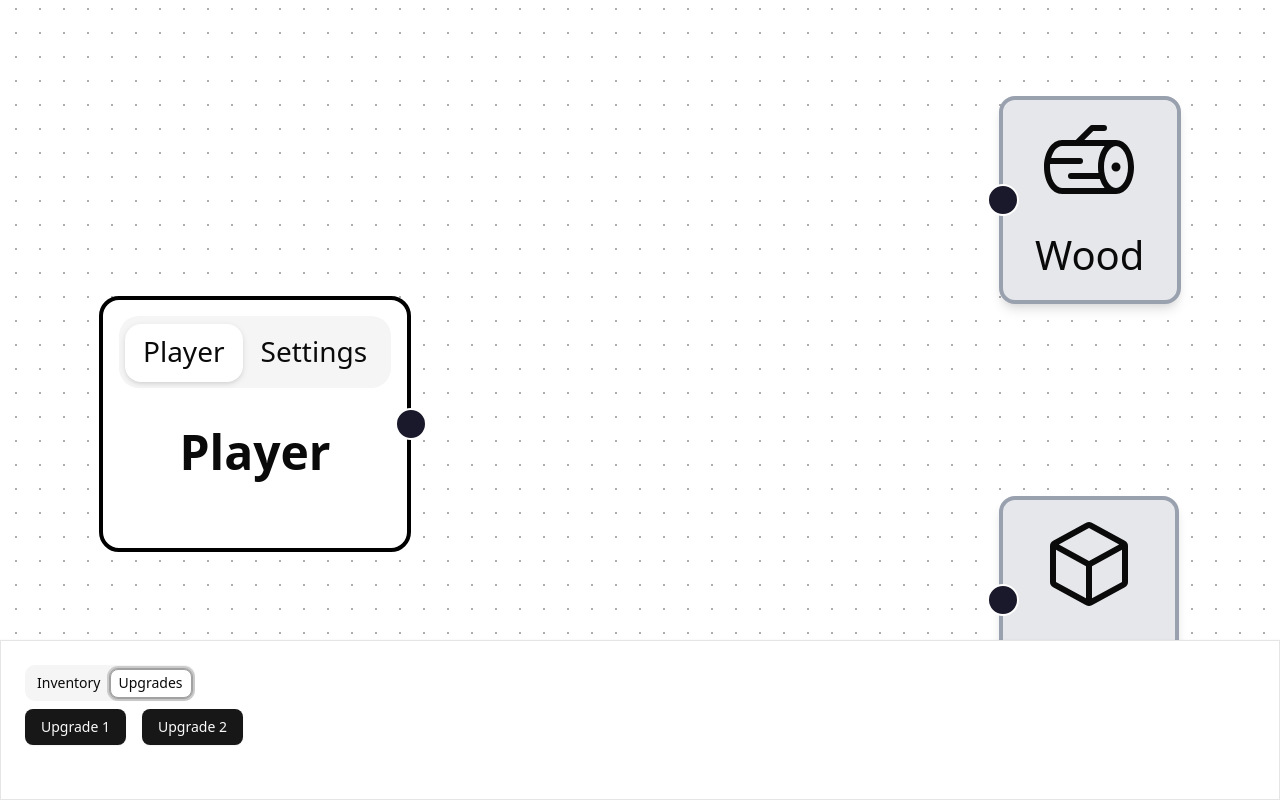
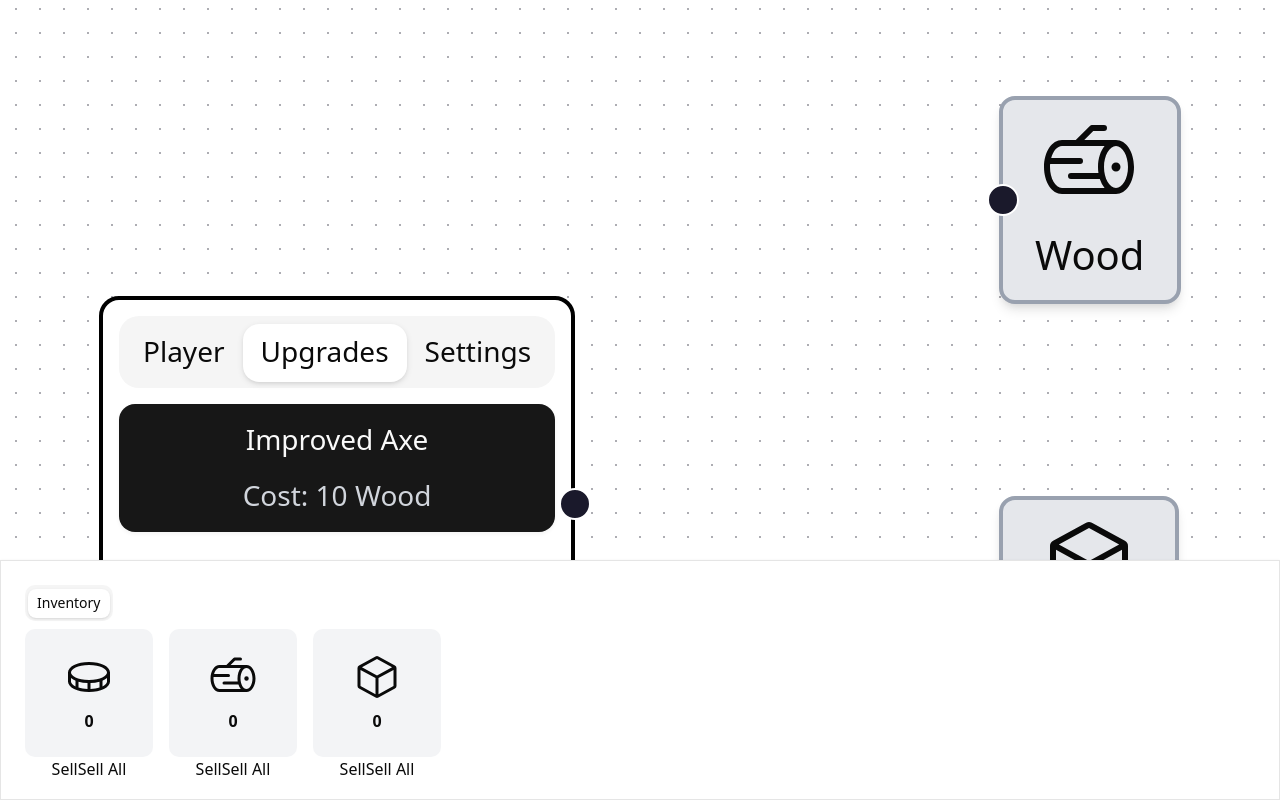
Before and after one commit to Patrickroelofs/solaris, a React (Vite) app: page / in a window 1280 px wide. Both pictures are taken after a click on the tab "Upgrades". Built offline with nearby package versions, Linux system fonts and the light colour scheme.

Commit message:
feat: integrate upgrade functionality into resource management and player node

```diff
--- a/src/game/Game.tsx
+++ b/src/game/Game.tsx
@@ -14,6 +14,7 @@ import { Resources } from "@/enums/Resources";
 import { useFlowStore } from "@/store/flowStore";
 import { playerStore } from "@/store/playerStore.ts";
 import { resourceStore } from "@/store/resourceStore";
+import { upgradeStore } from "@/store/upgradeStore";
 import Inventory from "./Inventory";
 import PlayerNode from "./nodes/PlayerNode";
 import ResourceNode from "./nodes/ResourceNode";
@@ -28,6 +29,7 @@ function Flow() {
 		useFlowStore();
 
 	const player = playerStore();
+	const upgrades = upgradeStore();
 
 	const addResource = resourceStore((state) => state.addResource);
 
@@ -63,13 +65,28 @@ function Flow() {
 
 	useEffect(() => {
 		const interval = setInterval(() => {
+			const actionMultiplier = upgrades
+				.getAllUpgrades()
+				.reduce(
+					(acc, upgrade) =>
+						upgrade.unlocked
+							? player.currentAction === upgrade.resource
+								? acc * upgrade.multiplier
+								: acc
+							: acc,
+					1,
+				);
+
 			if (player.currentAction) {
-				addResource(Resources[player.currentAction], "1");
+				addResource(
+					Resources[player.currentAction],
+					actionMultiplier.toString(),
+				);
 			}
 		}, 1000);
 
 		return () => clearInterval(interval);
-	}, [addResource, player.currentAction]);
+	}, [addResource, player.currentAction, upgrades.getAllUpgrades]);
 
 	return (
 		<ReactFlow
--- a/src/game/Inventory.tsx
+++ b/src/game/Inventory.tsx
@@ -18,12 +18,11 @@ import {
 	TooltipTrigger,
 } from "@/components/ui/tooltip";
 import { Resources } from "@/enums/Resources";
+import { arrayNum } from "@/number";
 import { resourceStore } from "@/store/resourceStore";
-import { upgradeStore } from "@/store/upgradeStore.ts";
 
 function Inventory() {
 	const resources = resourceStore();
-	const upgrades = upgradeStore();
 
 	return (
 		<Card className="absolute bottom-0 left-0 w-full max-h-[30dvh] min-h-[20dvh] rounded-none overflow-scroll">
@@ -31,7 +30,6 @@ function Inventory() {
 				<Tabs defaultValue="inventory">
 					<TabsList>
 						<TabsTrigger value="inventory">Inventory</TabsTrigger>
-						<TabsTrigger value="upgrades">Upgrades</TabsTrigger>
 					</TabsList>
 
 					<TabsContent value="inventory">
@@ -57,7 +55,10 @@ function Inventory() {
 														<ContextMenuSubContent>
 															<ContextMenuItem
 																onClick={() => {
-																	resources.sellResource(resource.label, "all");
+																	resources.sellResource(
+																		resource.label,
+																		arrayNum("1"),
+																	);
 																}}
 															>
 																Sell All
@@ -75,23 +76,6 @@ function Inventory() {
 							})}
 						</div>
 					</TabsContent>
-					<TabsContent value="upgrades">
-						<div className="flex gap-4">
-							{upgrades.getAllUpgrades().map((upgrade) => {
-								return (
-									<Button
-										key={upgrade.id}
-										disabled={upgrade.unlocked}
-										onClick={() => {
-											upgrades.buyUpgrade(upgrade.id);
-										}}
-									>
-										{upgrade.name}
-									</Button>
-								);
-							})}
-						</div>
-					</TabsContent>
 				</Tabs>
 			</CardContent>
 		</Card>
--- a/src/game/nodes/PlayerNode.tsx
+++ b/src/game/nodes/PlayerNode.tsx
@@ -8,10 +8,12 @@ import { Tabs, TabsContent, TabsList, TabsTrigger } from "@/components/ui/tabs";
 import CustomHandle from "@/handles/CustomHandle.tsx";
 import { gameStore } from "@/store/gameStore";
 import { playerStore } from "@/store/playerStore.ts";
+import { upgradeStore } from "@/store/upgradeStore";
 
 export default function PlayerNode() {
 	const playerName = playerStore((state) => state.playerName);
 	const changePlayerName = playerStore((state) => state.setPlayerName);
+	const upgrades = upgradeStore();
 
 	return (
 		<Tabs
@@ -20,6 +22,7 @@ export default function PlayerNode() {
 		>
 			<TabsList className="w-full">
 				<TabsTrigger value="player">Player</TabsTrigger>
+				<TabsTrigger value="upgrades">Upgrades</TabsTrigger>
 				<TabsTrigger value="settings">Settings</TabsTrigger>
 			</TabsList>
 			<TabsContent value="player">
@@ -51,6 +54,27 @@ export default function PlayerNode() {
 					</Button>
 				</div>
 			</TabsContent>
+			<TabsContent value="upgrades">
+				<div className="flex gap-4 flex-col">
+					{upgrades.getAllUpgrades().map((upgrade) => {
+						return (
+							<Button
+								key={upgrade.id}
+								disabled={upgrade.unlocked}
+								onClick={() => {
+									upgrades.buyUpgrade(upgrade.id, upgrade.resource);
+								}}
+								className="flex flex-col h-auto"
+							>
+								<span>{upgrade.name}</span>
+								<span className="text-sm text-gray-300">
+									Cost: {upgrade.cost} {upgrade.resource}
+								</span>
+							</Button>
+						);
+					})}
+				</div>
+			</TabsContent>
 
 			<CustomHandle
 				connectioncount={1}
--- a/src/store/resourceStore.ts
+++ b/src/store/resourceStore.ts
@@ -11,7 +11,7 @@ type ResourceStore = {
 
 type ResourceActions = {
 	addResource: (resource: ResourcesType, amount: string) => void;
-	sellResource: (resource: ResourcesType, amount: number[] | "all") => void;
+	sellResource: (resource: ResourcesType, amount: number[]) => void;
 	resetResourceStore: () => void;
 
 	getAllResources: () => Array<{
@@ -41,25 +41,7 @@ export const resourceStore = create<ResourceStore & ResourceActions>()(
 			},
 
 			sellResource: (resource, amount) => {
-				if (amount === "all") {
-					set((state) => ({
-						Coins: add(state[resource], state.Coins),
-						[resource]: subtract(state[resource], state[resource]),
-					}));
-
-					return;
-				}
-
-				if (resource === Resources.Coins) {
-					set((state) => ({
-						Coins: subtract(amount, state.Coins),
-					}));
-
-					return;
-				}
-
 				set((state) => ({
-					Coins: add(amount, state.Coins),
 					[resource]: subtract(amount, state[resource]),
 				}));
 			},
--- a/src/store/upgradeStore.ts
+++ b/src/store/upgradeStore.ts
@@ -1,6 +1,6 @@
 import { create } from "zustand";
 import { createJSONStorage, persist } from "zustand/middleware";
-import { Resources } from "@/enums/Resources.tsx";
+import { Resources, type ResourcesType } from "@/enums/Resources.tsx";
 import { arrayNum, isGreaterThan } from "@/number.ts";
 import { resourceStore } from "@/store/resourceStore.ts";
 
@@ -10,6 +10,7 @@ type Upgrade = {
 	cost: string;
 	multiplier: number;
 	unlocked: boolean;
+	resource: ResourcesType;
 };
 
 type UpgradeStore = {
@@ -17,25 +18,27 @@ type UpgradeStore = {
 };
 
 type UpgradeActions = {
-	buyUpgrade: (id: string) => void;
+	buyUpgrade: (id: string, currency: ResourcesType) => void;
 	getAllUpgrades: () => Upgrade[];
 	resetUpgrades: () => void;
 };
 
 const initialUpgrades: Record<string, Upgrade> = {
-	upgrade1: {
-		id: "upgrade1",
-		name: "Upgrade 1",
+	improvedAxe1: {
+		id: "improvedAxe1",
+		name: "Improved Axe",
 		cost: "10",
-		multiplier: 1.5,
+		multiplier: 2,
 		unlocked: false,
+		resource: Resources.Wood,
 	},
-	upgrade2: {
-		id: "upgrade2",
-		name: "Upgrade 2",
-		cost: "100",
-		multiplier: 2.0,
+	improvedAxe2: {
+		id: "improvedAxe2",
+		name: "Improved Pickaxe",
+		cost: "10",
+		multiplier: 3,
 		unlocked: false,
+		resource: Resources.Stone,
 	},
 };
 
@@ -46,13 +49,13 @@ export const upgradeStore = create<UpgradeStore & UpgradeActions>()(
 				...initialUpgrades,
 			},
 
-			buyUpgrade: (id: string) => {
+			buyUpgrade: (id: string, currency: ResourcesType) => {
 				const state = get();
 				const resources = resourceStore.getState();
 				const upgrade = state.upgrades[id];
 
-				if (isGreaterThan(arrayNum(upgrade.cost), resources.Coins)) {
-					throw new Error(`Not enough resources to buy upgrade ${id}`);
+				if (isGreaterThan(arrayNum(upgrade.cost), resources[currency])) {
+					throw new Error(`Not enough ${currency} to buy upgrade ${id}`);
 				}
 
 				const updatedUpgrade: Upgrade = {
@@ -60,7 +63,7 @@ export const upgradeStore = create<UpgradeStore & UpgradeActions>()(
 					unlocked: true,
 				};
 
-				resources.sellResource(Resources.Coins, arrayNum(upgrade.cost));
+				resources.sellResource(currency, arrayNum(upgrade.cost));
 
 				set({
 					upgrades: { ...state.upgrades, [id]: updatedUpgrade },
```
